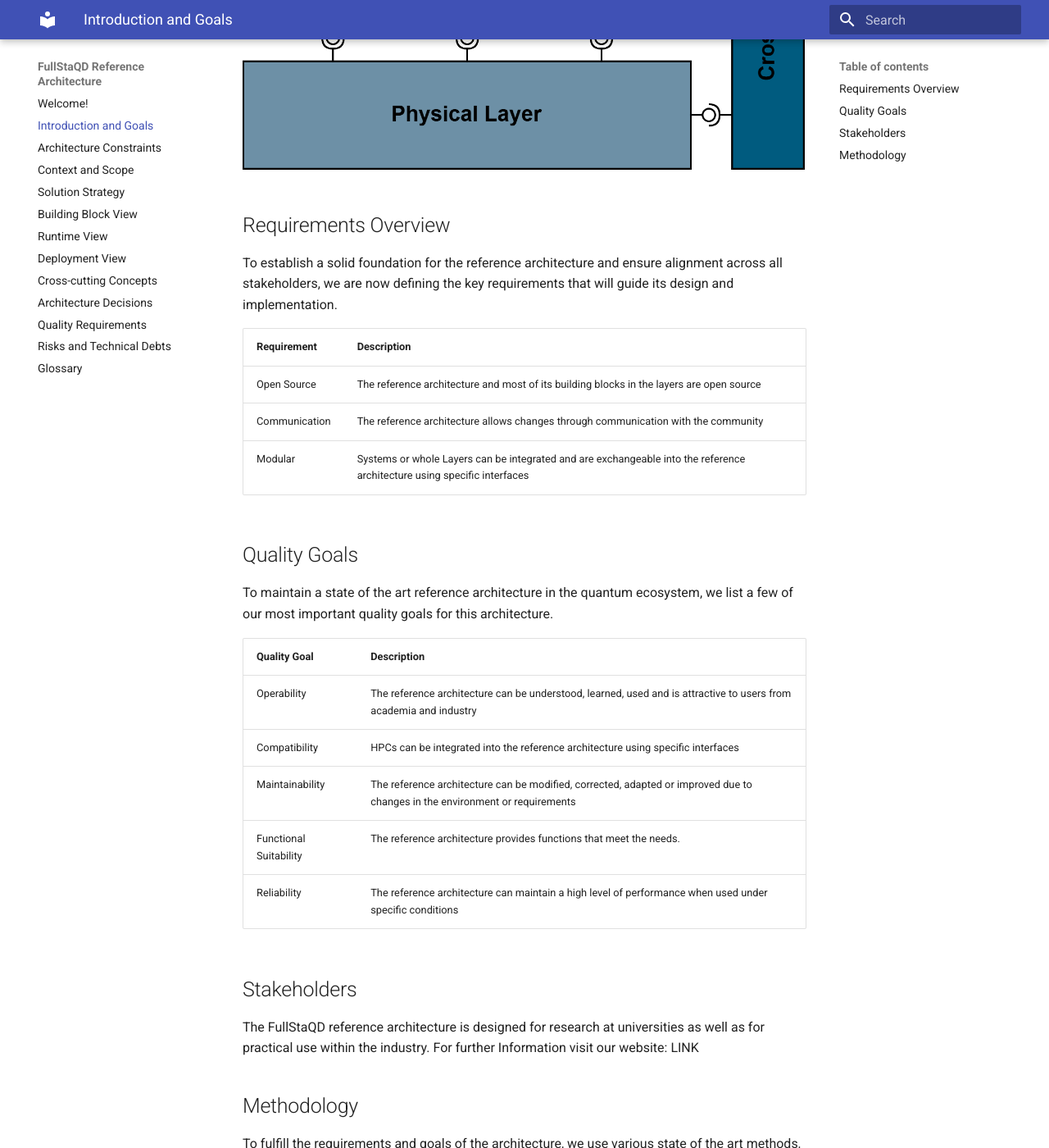
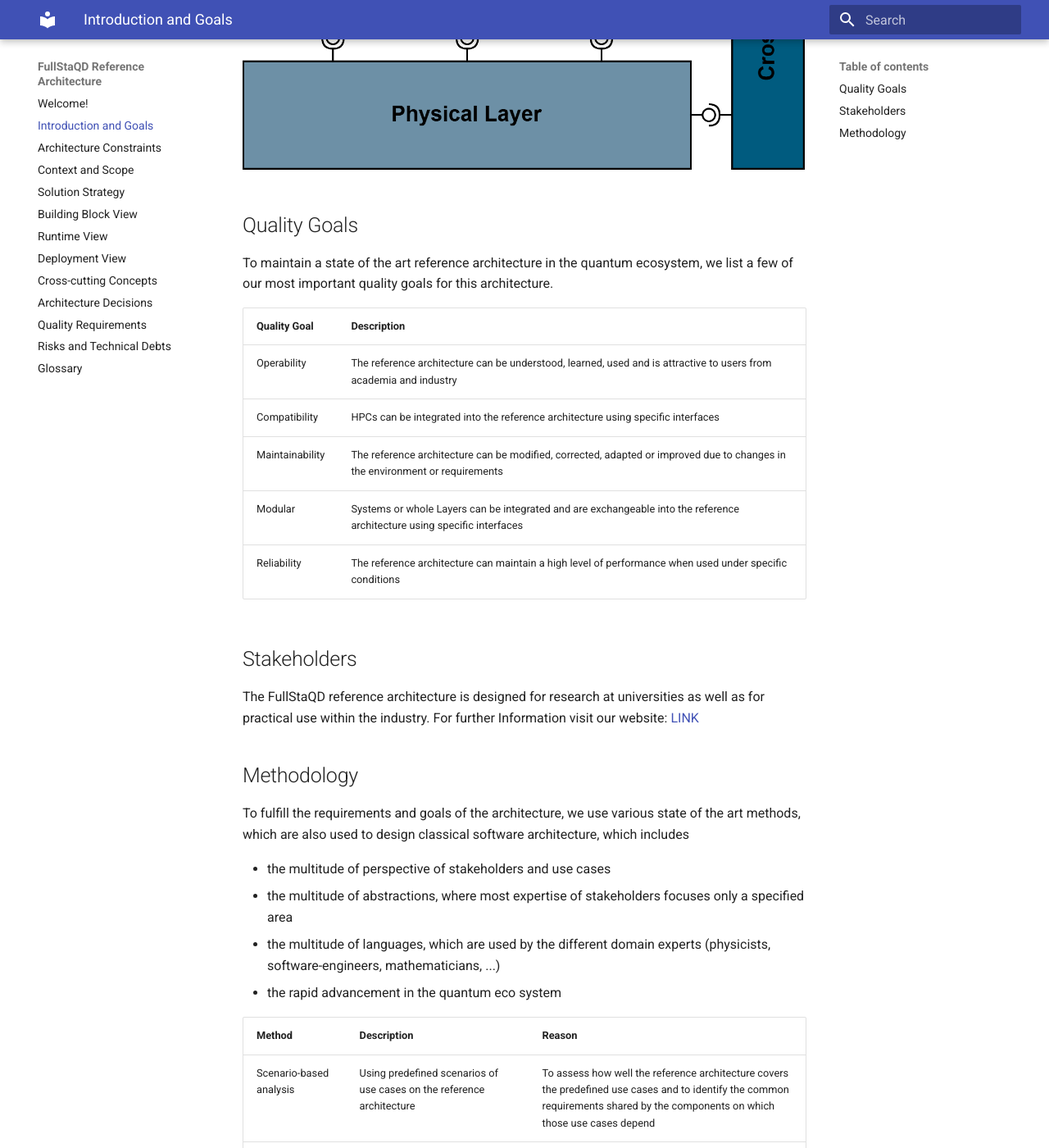
Before and after one commit to FullStaQD/architecture, an MkDocs documentation site: the page built from docs/01_introduction_and_goals.md, in a window 1280 px wide and 1400 px high, scrolled down 1001 px. Shown: the whole window at 82% size. Built offline with MkDocs 1.6.1 and Material for MkDocs 9.7.7, drawn with Linux system fonts in a browser that asks for light colours.

Commit message:
Update 01_introduction_and_goals.md
Signed-off-by: RinorKIT <tc4656@kit.edu>

```diff
--- a/docs/01_introduction_and_goals.md
+++ b/docs/01_introduction_and_goals.md
@@ -13,17 +13,6 @@ The reference architecture is divided into three layers and cross-layer concerns
 ![](./images/Reference-Architecture-Introduction.png)
 
 
-## Requirements Overview {#_requirements_overview}
-To establish a solid foundation for the reference architecture and ensure alignment across all stakeholders, we are now defining the key requirements that will guide its design and implementation.
-
-| Requirement  | Description |
-| ------------- | ------------- |
-| Open Source  | The reference architecture and most of its building blocks in the layers are open source |
-| Communication | The reference architecture allows changes through communication with the community  |
-| Modular  | Systems or whole Layers can be integrated and are exchangeable into the reference architecture using specific interfaces  |
-
-
-
 ## Quality Goals {#_quality_goals}
 To maintain a state of the art reference architecture in the quantum ecosystem, we list a few of our most important quality goals for this architecture.
 
@@ -32,12 +21,12 @@ To maintain a state of the art reference architecture in the quantum ecosystem,
 | Operability  | The reference architecture can be understood, learned, used and is attractive to users from academia and industry  |
 | Compatibility  | HPCs can be integrated into the reference architecture using specific interfaces  |
 | Maintainability  | The reference architecture can be modified, corrected, adapted or improved due to changes in the environment or requirements  |
-| Functional Suitability  | The reference architecture provides functions that meet the needs.  |
+| Modular  | Systems or whole Layers can be integrated and are exchangeable into the reference architecture using specific interfaces  |
 | Reliability  | The reference architecture can maintain a high level of performance  when used under specific conditions  |
 
 ## Stakeholders {#_stakeholders}
 The FullStaQD reference architecture is designed for research at universities as well as for practical use within the industry.
-For further Information visit our website: LINK
+For further Information visit our website: [LINK](https://tva.kastel.kit.edu/english/research_fullstaqd.php)
 
 
 ## Methodology
```
